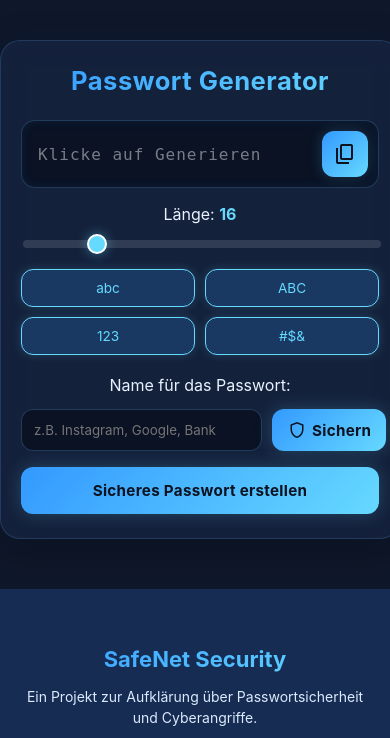
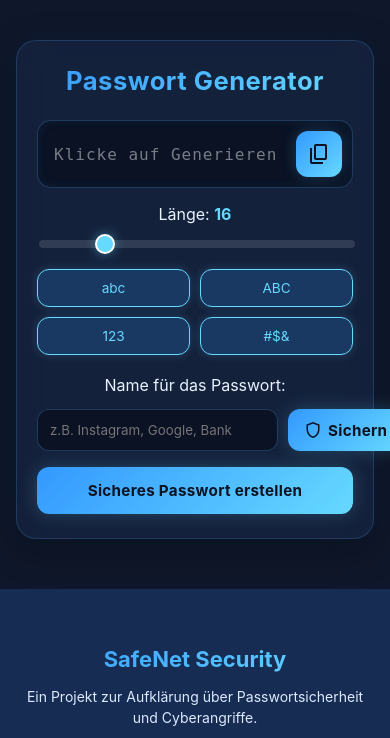
Before and after one commit to nevioband/SafeNet, a PHP site: page /pages/generator.html in a window 390 px wide. Shown: the part 78-816 px from the top of the page. Run offline with PHP 8.4, Linux system fonts and the light colour scheme; some libraries are stand-ins or nearby versions.

Commit message:
Fix mobile layout: add global box-sizing border-box

```diff
--- a/css/style.css
+++ b/css/style.css
@@ -1,3 +1,7 @@
+*, *::before, *::after {
+    box-sizing: border-box;
+}
+
 body{
     margin:0;
     background-color: #0f172a;
--- a/css/tresor.css
+++ b/css/tresor.css
@@ -131,9 +131,9 @@
     }
 
     .password-container {
-        width: calc(100% - 32px) !important;
-        margin: 40px auto !important;
-        padding: 24px 20px !important;
+        width: calc(100% - 32px);
+        margin: 40px auto;
+        padding: 24px 20px;
     }
 }
 
```
